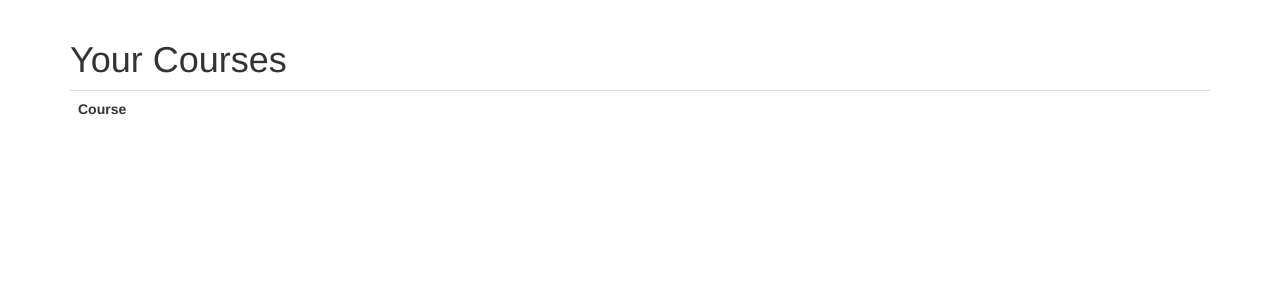
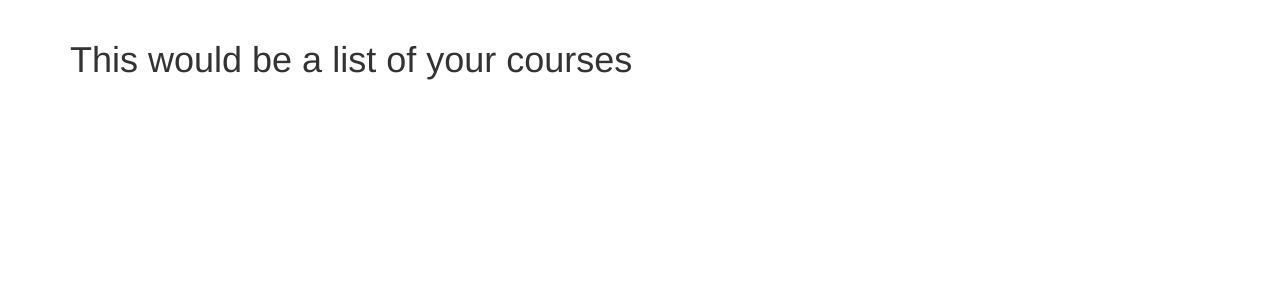
Before and after one commit to tcarwash/VMLab, a Flask app: page /courses in a window 1280 px wide. Shown: the part 52-352 px from the top of the page. Run offline with Flask 2, Linux system fonts and the light colour scheme; the visitor is signed in with stand-in values (Sample User, id 1); data comes from the database, SQL or seed files in the repository; both versions use the stored data as it was after the commit; data that the repository does not hold is empty; parts of the project's set-up code (start-up, migrations or seed data) failed here and were passed over; some libraries are stand-ins or nearby versions.

Commit message:
Revert "updated courses list"
This reverts commit 45a2d2313ad8b575dbda5d890293cff67a80a791.

```diff
--- a/app/templates/courses.html
+++ b/app/templates/courses.html
@@ -3,20 +3,6 @@
 
 {% block app_content %}
 
-    <h1>Your Courses</h1>
-    <table class="table table-hover">
-    <tr><th>Course</th></tr>
-    {%for course in current_user.assignments%}
-    <tr>
-    <td><a href={{url_for('courses')}}>{{course.course_name}}</a></td>
-    <td>{%for instance in current_user.instances%}
-    {%if instance.course_id == course.id%}
-    <h2>Active</h2>
-
-    {%endif%}
-    {%endfor%}
-    </td>
-    </tr>
-    {%endfor%}
+    <h1>This would be a list of your courses</h1>
 
 {% endblock %}
```
Also changed, not shown: data/app.db, 1 other file.
